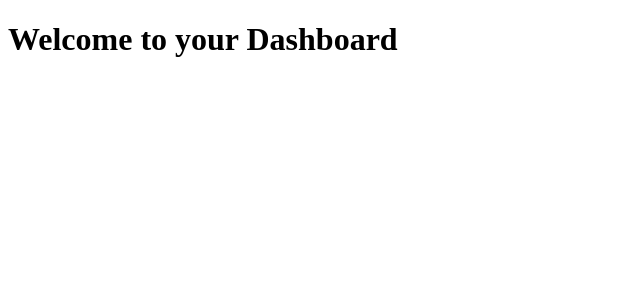
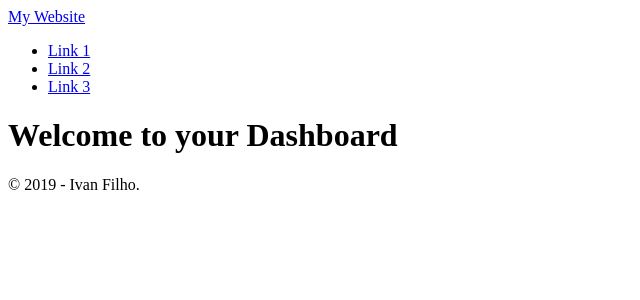
Before and after one commit to ivanfilho21/PHP_Tests, a PHP site: page /dashboard.php in a window 1280 px wide. Shown: the top 300 px of the page, without its empty margins (0-640 px from the left). Run offline with PHP 8.4, Linux system fonts and the light colour scheme.

Commit message:
Added template

```diff
--- a/object-oriented/blog-cms/dashboard.php
+++ b/object-oriented/blog-cms/dashboard.php
@@ -2,11 +2,12 @@
 <html>
 <head>
     <meta charset="utf-8">
-	<title>Dashboard</title>
-
-	<meta name="viewport" content="width=device-width, initial-scale=1">
+    <title>Dashboard</title>
+    <meta name="viewport" content="width=device-width, initial-scale=1">
 </head>
 <body>
-	<h1>Welcome to your Dashboard</h1>
+    <?php include "template/header.php"; ?>
+    <h1>Welcome to your Dashboard</h1>
+    <?php include "template/footer.php"; ?>
 </body>
 </html>
--- /dev/null
+++ b/object-oriented/blog-cms/template/footer.php
@@ -0,0 +1,3 @@
+<footer>
+    <p>© 2019 - Ivan Filho.</p>
+</footer>
--- /dev/null
+++ b/object-oriented/blog-cms/template/header.php
@@ -0,0 +1,13 @@
+<header>
+    <!-- Logo -->
+    <a href="#">My Website</a>
+
+    <!-- navigation bar -->
+    <nav>
+        <ul>
+            <li><a href="#">Link 1</a></li>
+            <li><a href="#">Link 2</a></li>
+            <li><a href="#">Link 3</a></li>
+        </ul>
+    </nav>
+</header>
--- /dev/null
+++ b/object-oriented/blog-cms/template/main.php
@@ -0,0 +1,4 @@
+<main>
+    <h1>Template</h1>
+    <!-- more content -->
+</main>
```
Also changed, not shown: object-oriented/blog-cms/template/page-container.php (added, +11 -0 lines), object-oriented/blog-cms/auth/login.phtml (renamed from object-oriented/blog-cms/auth/login.php), object-oriented/blog-cms/index.html (renamed from object-oriented/blog-cms/index.php).
